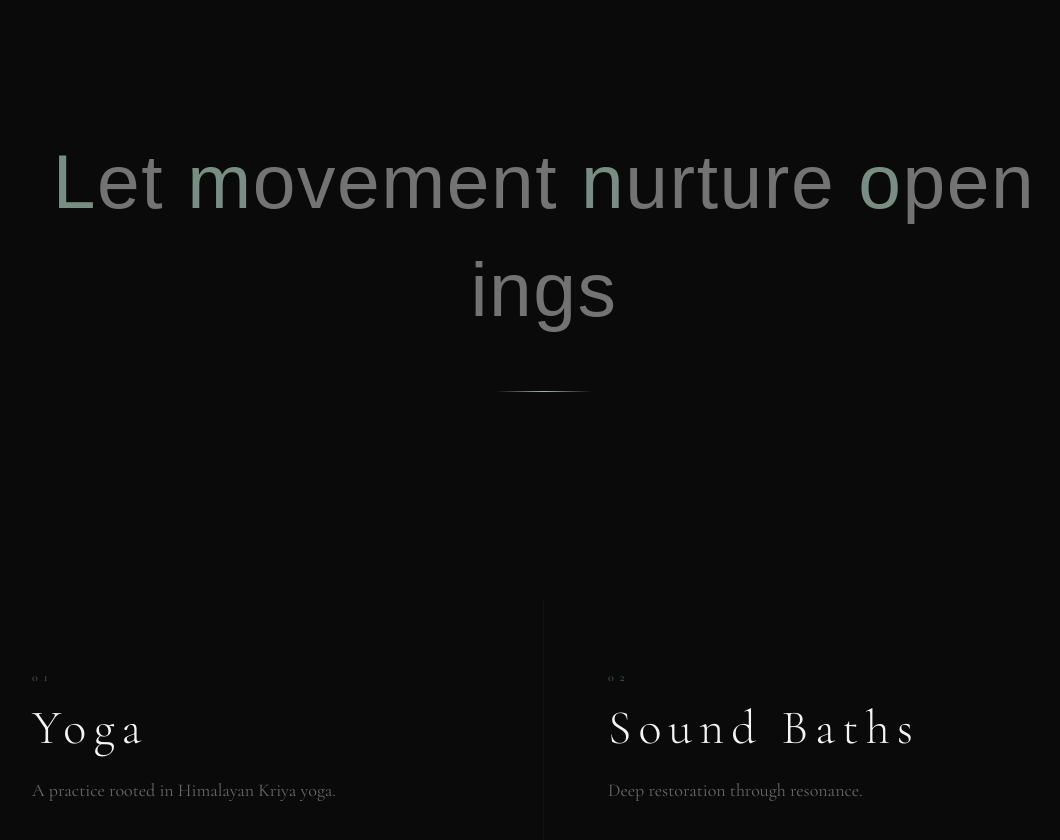
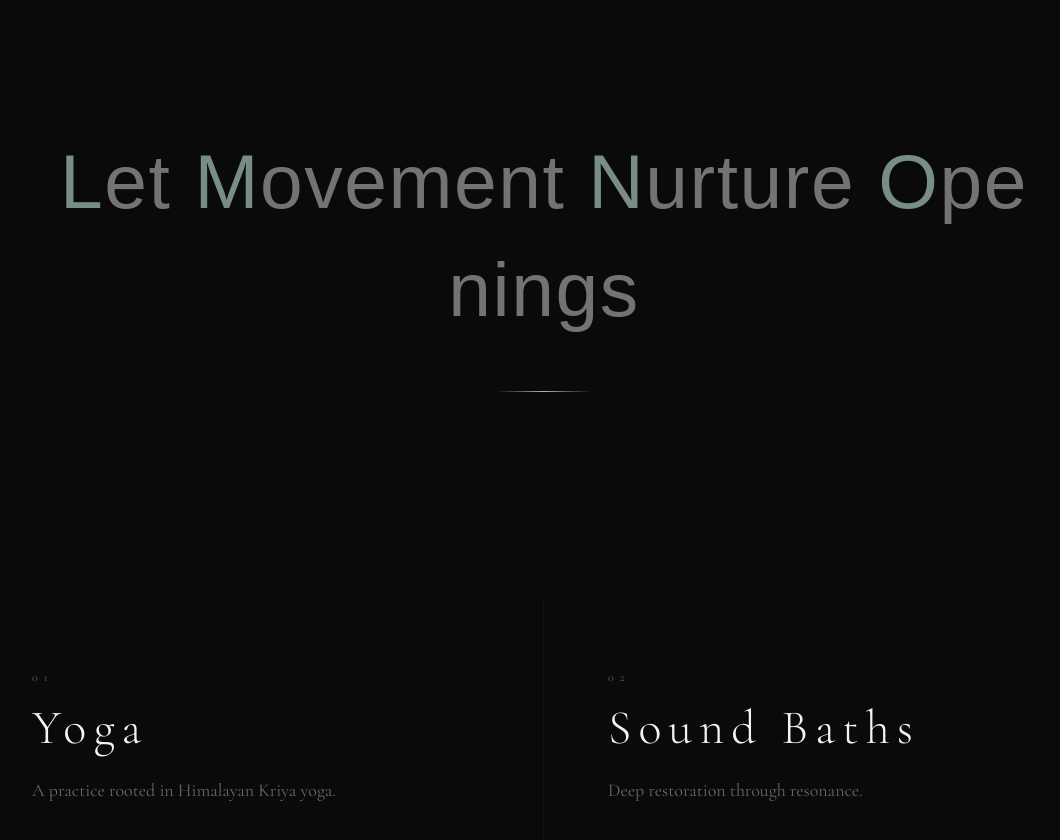
Before and after one commit to aydo-89/lmnoyoga, a Next.js app: page / in a window 1280 px wide. Shown: the part 800-1640 px from the top of the page, without its empty margins (96-1156 px from the left). Built offline with nearby package versions, Linux system fonts and the light colour scheme; grey boxes are pictures that could not be loaded; a web font is replaced by a local one.

Commit message:
v10.2: capitalize LMNO initials in handwritten quote

```diff
--- a/app/components/HandwrittenText.tsx
+++ b/app/components/HandwrittenText.tsx
@@ -88,7 +88,7 @@ export default function HandwrittenText({ text, className = '' }: HandwrittenTex
                 width: char === ' ' ? '0.3em' : undefined,
               }}
             >
-              {char === ' ' ? '\u00A0' : char}
+              {char === ' ' ? '\u00A0' : isInitial ? char.toUpperCase() : char}
             </span>
           );
         })}
--- a/app/page.tsx
+++ b/app/page.tsx
@@ -55,7 +55,7 @@ export default function Home() {
       <section className="py-32 px-6 lg:px-12">
         <div className="max-w-5xl mx-auto text-center">
           <HandwrittenText
-            text="Let movement nurture openings"
+            text="let movement nurture openings"
             className="px-4"
           />
           <ScrollReveal>
```
